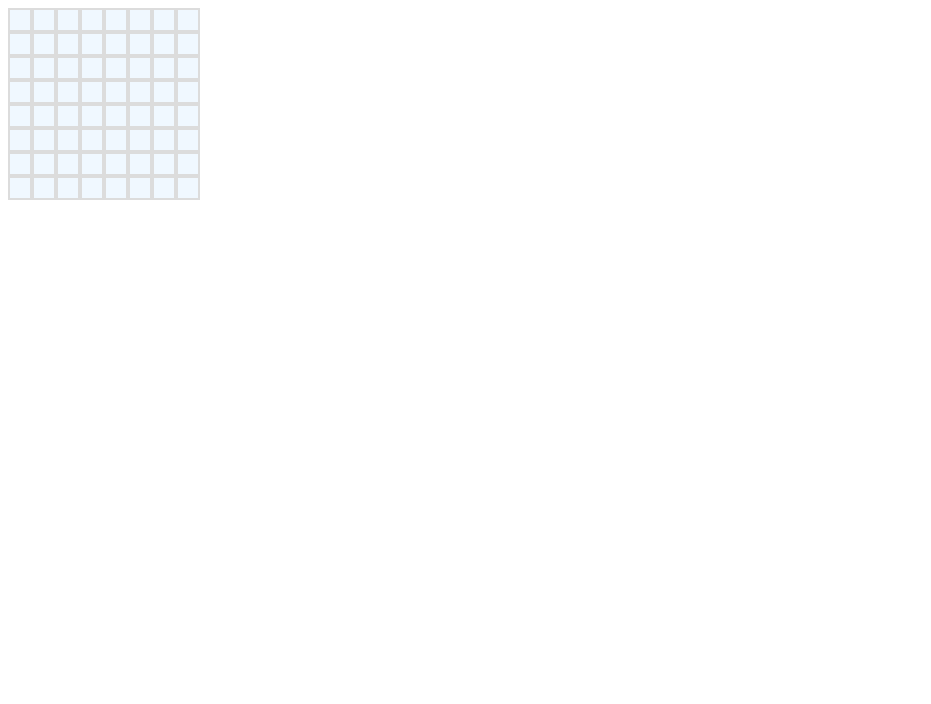
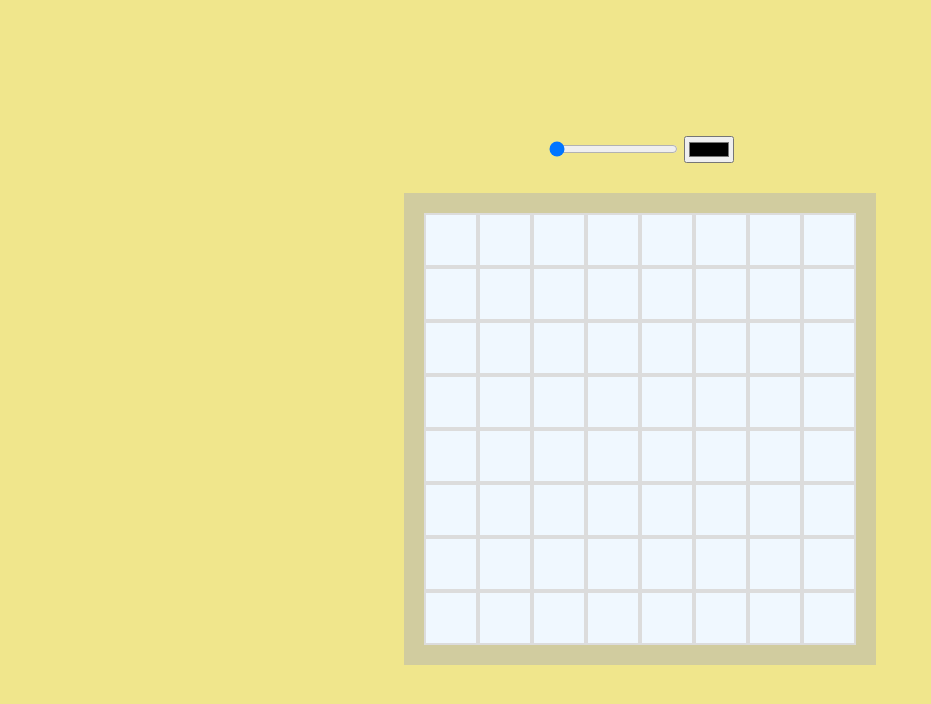
Before and after one commit to osama24sy/etch-a-sketch, a plain HTML site: page index.html in a window 1280 px wide. Shown: the whole page, without its empty margins (0-931 px from the left). Drawn offline with Linux system fonts and the light colour scheme.

Commit message:
Add color changing by hovering functionalities

```diff
--- a/index.html
+++ b/index.html
@@ -9,6 +9,10 @@
 </head>
 <body>
     <div class="main">
+        <div class="controller">
+            <input type="range" id="pixel-num" name="pixel-num" min="16" max="100" value="16">
+            <input type="color" name="color-picker" id="color-picker">
+        </div>
         <div class="container"></div>
     </div>
 </body>
--- a/script.js
+++ b/script.js
@@ -5,3 +5,17 @@ for (let i = 0; i < 64; i++) {
     minDiv.classList.add("pixel");
     container.appendChild(minDiv);
 }
+
+const pixels = document.querySelectorAll(".pixel")
+const colorPicker = document.querySelector("#color-picker");
+let targetColor = "black";
+
+colorPicker.addEventListener("input", () => {
+    targetColor = colorPicker.value;
+}, false);
+
+pixels.forEach((pixel) => {
+    pixel.addEventListener("mouseover", () => {
+        pixel.style.backgroundColor = targetColor;
+    });
+});
--- a/style.css
+++ b/style.css
@@ -1,6 +1,20 @@
+html, body, .main {
+    width: 100%;
+    height: 100%;
+    margin: 0px;
+}
+
+.main {
+    display: flex;
+    justify-content: center;
+    align-items: center;
+    flex-direction: column;
+    gap: 30px;
+    background-color: khaki;
+}
 .pixel {
-    height: 20px;
-    width: 20px;
+    height: 50px;
+    width: 50px;
     background-color: aliceblue;
     border: 2px solid gainsboro;
     margin: 0px;
@@ -8,10 +22,12 @@
 
 .container {
     display: flex;
-    width: 192px;
-    height: 160px;
+    width: 432px;
+    height: 432px;
     gap: 0;
     flex-wrap: wrap;
+    border: 20px solid rgb(180, 180, 180, 0.5);
+
 }
 
 .container div:hover {
```
